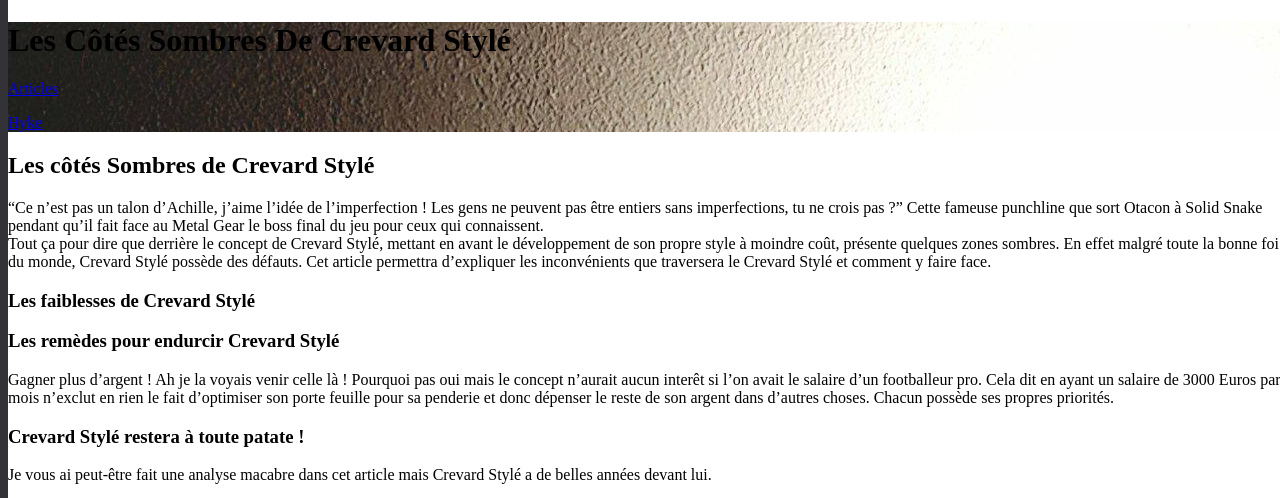
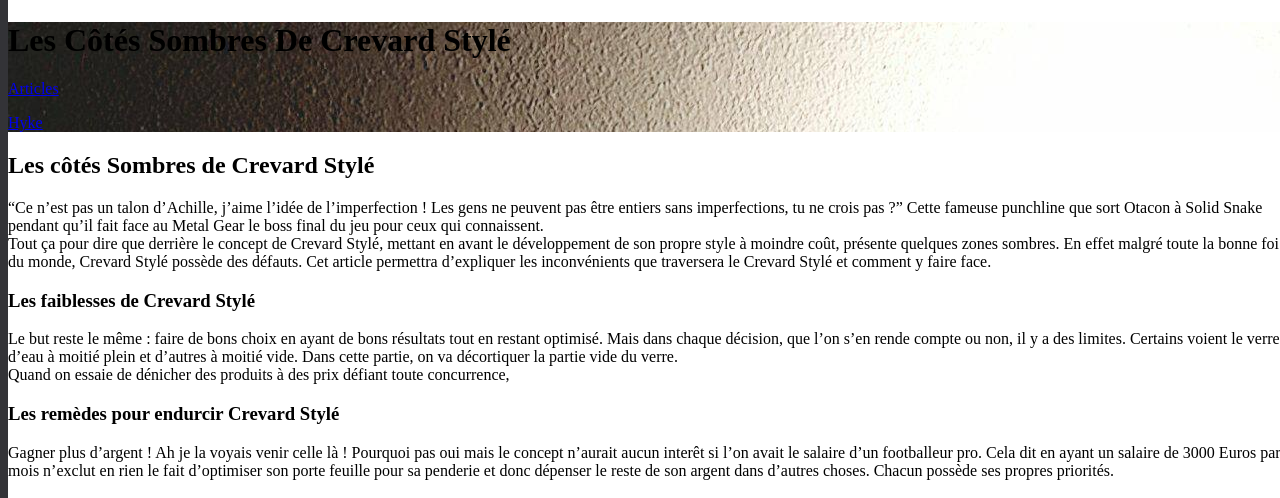
Before and after one commit to darkh2/darkh2.github.io, a Jekyll site: the page built from _posts/2017-11-03-Les-côtés-Sombres-de-Crevard-Stylé.md, in a window 1280 px wide, cut to the strip 255-753 px from the top of the page. Built offline with Jekyll 4.4.1, drawn with Linux system fonts in a browser that asks for light colours; comment, search, counter and statistics services are not loaded.

Commit message:
Create 2017-11-03-Les-côtés-Sombres-de-Crevard-Stylé.md

```diff
--- a/_posts/2017-11-03-Les-côtés-Sombres-de-Crevard-Stylé.md
+++ b/_posts/2017-11-03-Les-côtés-Sombres-de-Crevard-Stylé.md
@@ -14,6 +14,9 @@
 
 ### Les faiblesses de Crevard Stylé
 
+Le but reste le même : faire de bons choix en ayant de bons résultats tout en restant optimisé. Mais dans chaque décision, que l'on s'en rende compte ou non, il y a des limites. Certains voient le verre d'eau à moitié plein et d'autres à moitié vide. Dans cette partie, on va décortiquer la partie vide du verre.
+Quand on essaie de dénicher des produits à des prix défiant toute concurrence,
+
 ### Les remèdes pour endurcir Crevard Stylé
 
 Gagner plus d'argent ! Ah je la voyais venir celle là ! Pourquoi pas oui mais le concept n'aurait aucun interêt si l'on avait le salaire d'un footballeur pro. Cela dit en ayant un salaire de 3000 Euros par mois n'exclut en rien le fait d'optimiser son porte feuille pour sa penderie et donc dépenser le reste de son argent dans d'autres choses. Chacun possède ses propres priorités.
```
